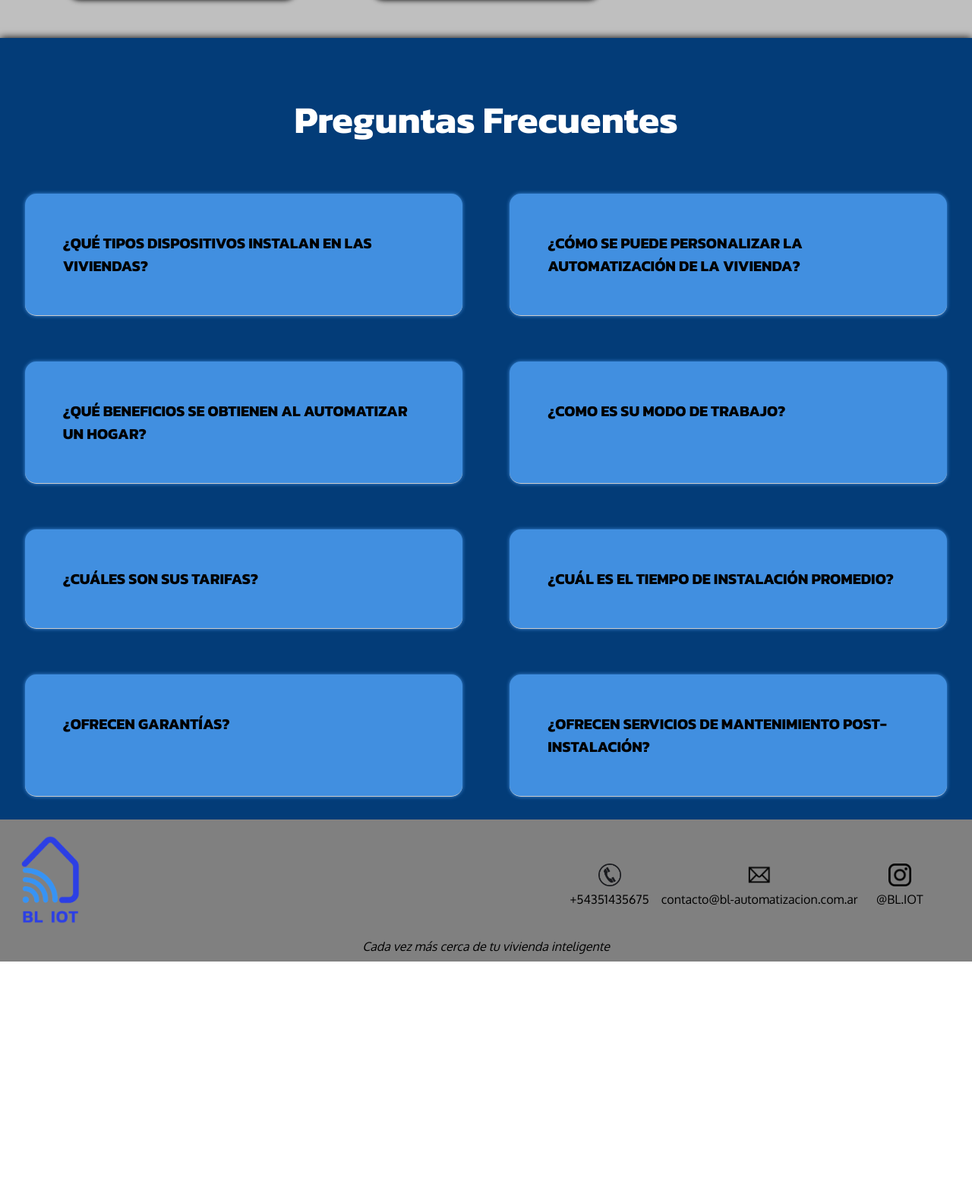
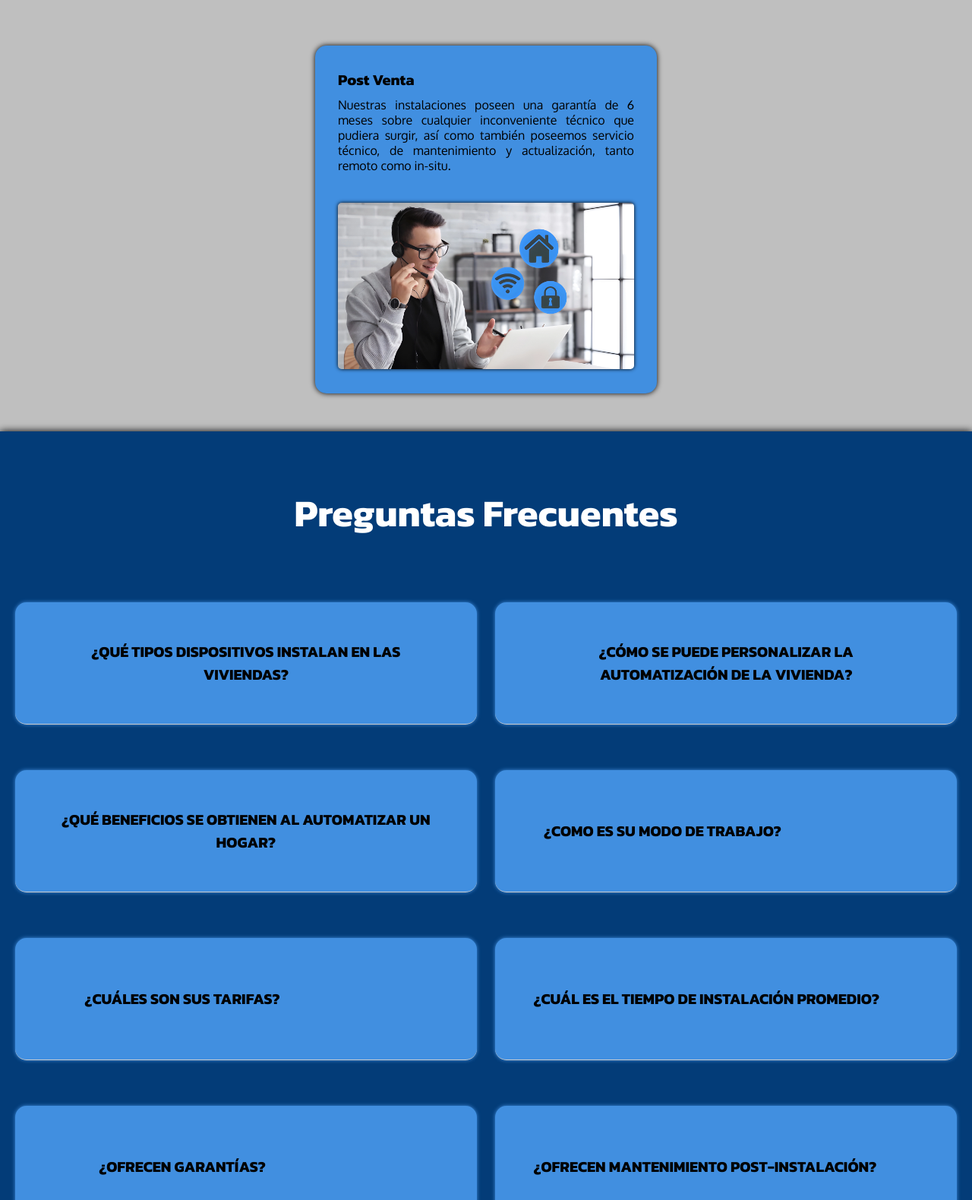
Before and after one commit to javinnieto/BLIOT, a plain HTML site: page index.html in a window 1280 px wide. Shown: the part 1220-2800 px from the top of the page at 76% size. Before the commit the page ends 2486 px from the top, so only its background shows below. Drawn offline with Linux system fonts and the light colour scheme.

Commit message:
Corrección de imperfecciones
ahora el header es postion: fixed
se agregó dislplay grid para FAQ, con eso se solucionó además el bug
se mejoró burbuja "sobre nosotros"
la alineación de los títulos ahora está centrada
se creó un nuevo media query para pantallas muy grandes

FALTA
transiciones
comentar código DX

```diff
--- a/desktop.css
+++ b/desktop.css
@@ -32,9 +32,6 @@ header {
     padding-top: 4%;
     width: fit-content;
     font-size: 3rem;
-
-
-
 }
 
 .isologo {
@@ -81,43 +78,48 @@ header {
     flex-direction:row;
     align-items: center;
     justify-content: center;
-
+    width: 100%;
 }
 
 .imagen-pagina {
     order: 10;
     display: inline-block;
-    width: 50%;
+    width: 45%;
     max-width: 80rem;
     align-items: center;
     justify-content: center;
-    margin: 2rem auto;
+    margin: 2rem ;
 
 }
 
 
 .sobre-nosotros {
     width: 40%;
+    max-width: 78rem;
     order: 20;
     background-color:#418FE0;
     border-radius: 1.5rem;
     box-shadow: 0 0 0.7rem black;
     margin: 4rem;
     padding: 4rem;
-
+   justify-self: start;
 }
 
 
 
 .articles {
     order: 30;
+    width: 100%;
     display: flex;
+    flex-direction: row;
     flex-wrap: wrap;
-    justify-content: center;
-    align-items: start;
-    width: 100%;
+    justify-items: center;
+    align-items: flex-start;
+    justify-content: space-evenly;
+    align-content: center;
+
     margin-top: 10rem;
-    max-width: 175rem;
+
 }
 
 .articles h1 {
@@ -128,27 +130,66 @@ header {
 
 .planificacion, .automatizacion, .post-venta {
     background-color: #418FE0;
+    position: relative;
     border-radius: 1.5rem;
     padding: 3rem;
     margin: 5rem;
     width: 30%;
     min-width: 20rem;
-    max-width: 30rem;
+    max-width: 45rem;
+
+}
+.post-venta {
+    width: auto;
+
+}
+
+.FAQ h1 {
+    width: 100%;
+    font-size: 5rem;
+
+}
+
+details summary {
+    text-align: center;
+    min-height: 6rem;
+    display: flex;
+    align-items: center;
+    justify-items: center;
+    justify-content: center;
+}
+
+.grid {
+    display: grid;
+    position: relative;
+    grid-template-columns: 1fr 1fr;
+    gap: 0rem 2%;
+    overflow: visible;
+    justify-items: center;
+    align-items: center;
+    justify-content: space-around;
+    align-content: space-around;
+
+
 
 }
 
 
-.FAQ h1 {
+.accordion-item{
     width: 100%;
-    font-size: 5rem;
-}
-
-.accordion-item{
-    width: 45%;
     max-width: 100rem;
     margin: 3rem;
     padding: 5rem;
     border-radius: 1.5rem;
+    z-index: 10;
+    min-height: 15rem;
+    display: flex;
+    align-items: center;
+    align-content: center;
+}
+.accordion-item:hover {
+    transition: 0.3s;
+    box-shadow: 0 0 2rem #bfbfbf;
 }
 
 footer {
@@ -204,7 +245,7 @@ footer img {
 }
 
 
-@media(min-width:1060px ) {
+@media(min-width:1202px ) {
     .caja-logo {
         order: 10;
 
@@ -222,6 +263,21 @@ footer img {
 
 
     }
+    header {
+        position: fixed;
 
+        z-index: 10;
+    }
+
+    details summary {
+        min-width: 34rem;
+    }
+
+    .grid {
+        z-index: 1;
+    }
+    .nuestros-servicios {
+        margin-top:  11.7rem;
+    }
 
 }
--- a/index.html
+++ b/index.html
@@ -5,7 +5,7 @@
     <meta http-equiv="X-UA-Compatible" content="IE=edge">
     <meta name="viewport" content="width=device-width, initial-scale=1.0">
     <title>BL IOT</title>
-    <link rel="shortcut icon" href="./SRC/isotipo.png">
+    <link rel="shortcut icon" href="./SRC/isotipo.webp">
     <meta name="robots" content="index,follow"/>
     <meta name="googlebot" >
     <meta name="description" content="Cada vez más cerca de tu vivienda inteligente. Empresa de domotización de viviendas">
@@ -88,8 +88,10 @@
 
 
         <section class="FAQ">
+            <h1>Preguntas Frecuentes</h1>
+            <div class="grid">
 
-            <h1>Preguntas Frecuentes</h1>
+
 
                 <details class="accordion-item">
                     <summary>
@@ -192,7 +194,7 @@
 
                 <details class="accordion-item">
                     <summary>
-                    <h3 class="accordion-header">¿OFRECEN SERVICIOS DE MANTENIMIENTO POST-INSTALACIÓN?</h3>
+                        <h3 class="accordion-header">¿OFRECEN MANTENIMIENTO POST-INSTALACIÓN?</h3>
                     </summary>
 
                         <p>Sí, como empresa de domótica, ofrecemos servicios de mantenimiento post-instalación para garantizar que su sistema de automatización del hogar siga funcionando correctamente y esté actualizado. Ofrecemos servicios de soporte técnico en línea y por teléfono para resolver cualquier problema técnico que pueda surgir después de la instalación.
@@ -203,7 +205,7 @@
 
 
                 </details>
-
+            </div>
 
         </section>
     </main>
--- a/style.css
+++ b/style.css
@@ -28,6 +28,8 @@ header {
     align-items: center;
     background-color: #033C78;
     box-shadow: 0 0 1rem black;
+
+
 
 }
 
@@ -157,6 +159,7 @@ main {
     display: flex;
     flex-wrap: wrap;
     flex-direction: column;
+    position: relative;
 
 
 
@@ -237,18 +240,31 @@ li{
 }
 
 .FAQ {
+    width: 100%;
     color: white;
     display: flex;
     flex-wrap: wrap;
     flex-direction: row;
     background-color: #033C78;
     justify-content: space-evenly;
-    overflow: hidden;
+    overflow: visible;
     position: relative;
     box-shadow: 0 0 1rem black;
 
 }
+.grid {
+    width: 100%;
+    display: flex;
+    flex-direction: column;
+    justify-content: space-evenly;
+    justify-items: center;
+    align-items: center;
+    align-content: space-evenly;
+    overflow: hidden;
+    position: relative;
+    padding: 2rem;
 
+}
 
 
 
@@ -289,7 +305,7 @@ details[open] summary {
 details[open] {
     text-decoration-style: none;
     font-weight: bold;
-    box-shadow: 0 0 3rem 0 #bfbfbf;
+    box-shadow: 0 0 2rem #bfbfbf;
     transition: .3s;
 }
 
```
Lines whose indentation alone changed are shown as unchanged.
